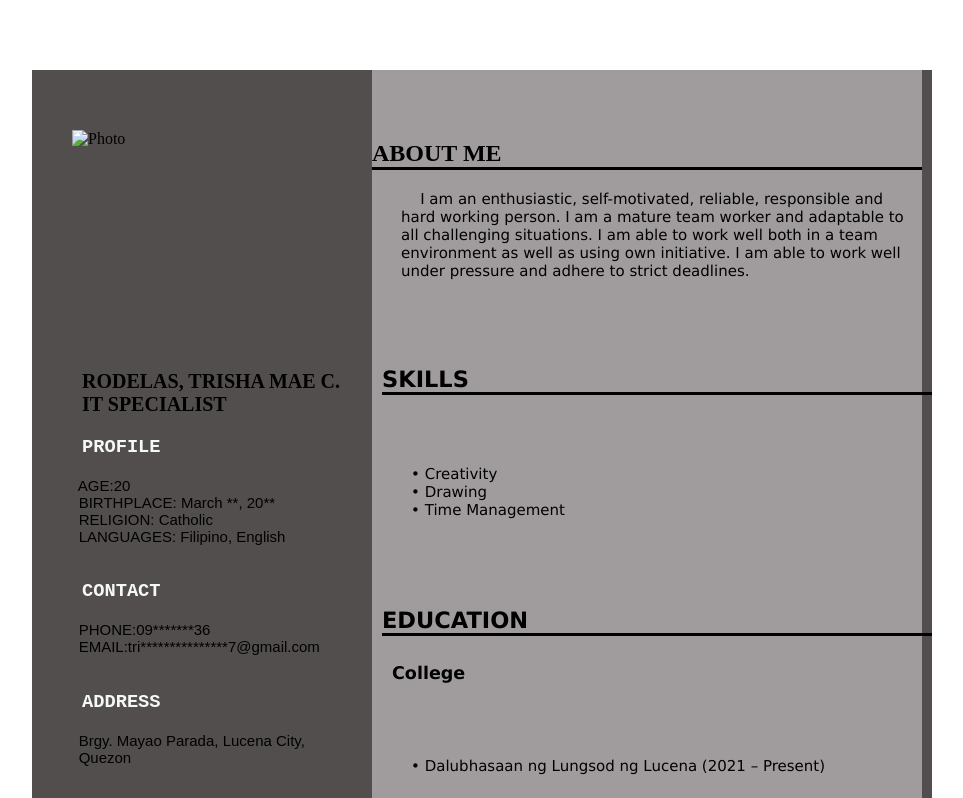
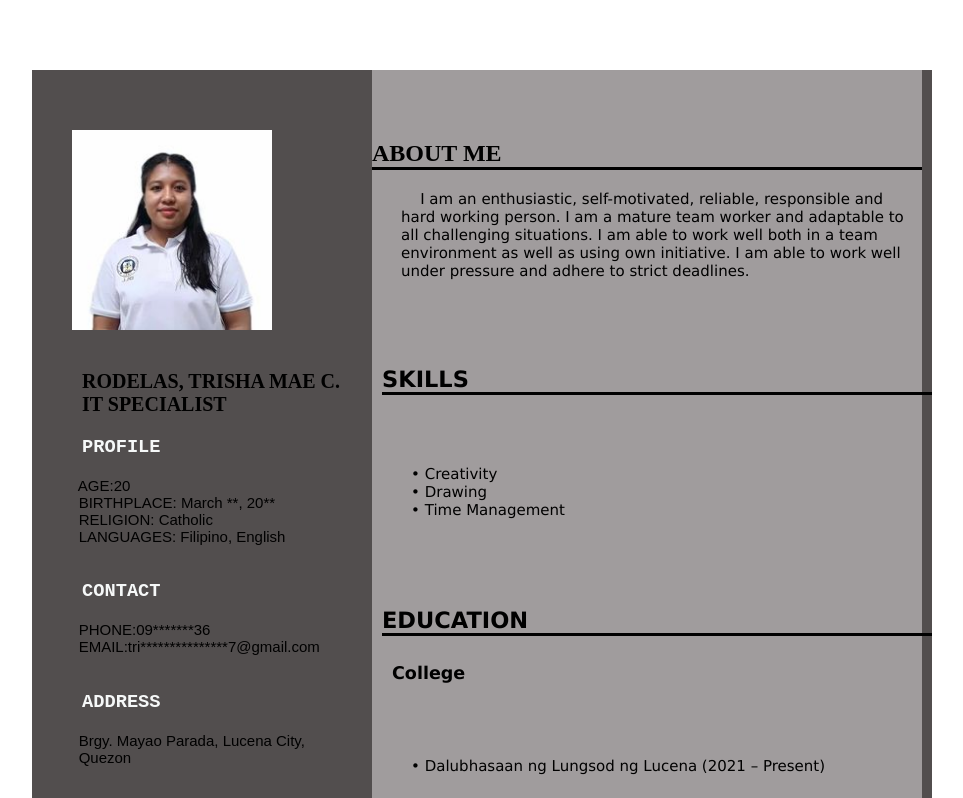
Before and after one commit to trishauno/online-resume, a plain HTML site: page index.html in a window 1280 px wide. Shown: the top 798 px of the page, without its empty margins (186-1149 px from the left). Drawn offline with Linux system fonts and the light colour scheme.

Commit message:
Update index.html

```diff
--- a/index.html
+++ b/index.html
@@ -8,7 +8,7 @@
 </head>
 <body>
     <div class="firstdiv">
-        <img src="myphoto.jpg" alt="Photo" class="cls1">
+        <img src="img/myphoto.jpg" alt="Photo" class="cls1">
         <h3 class="myname">RODELAS, TRISHA MAE C.<br>IT SPECIALIST</h3>
         <h3 class="cls2">PROFILE</h3>
         <pre class="cls3">
```
